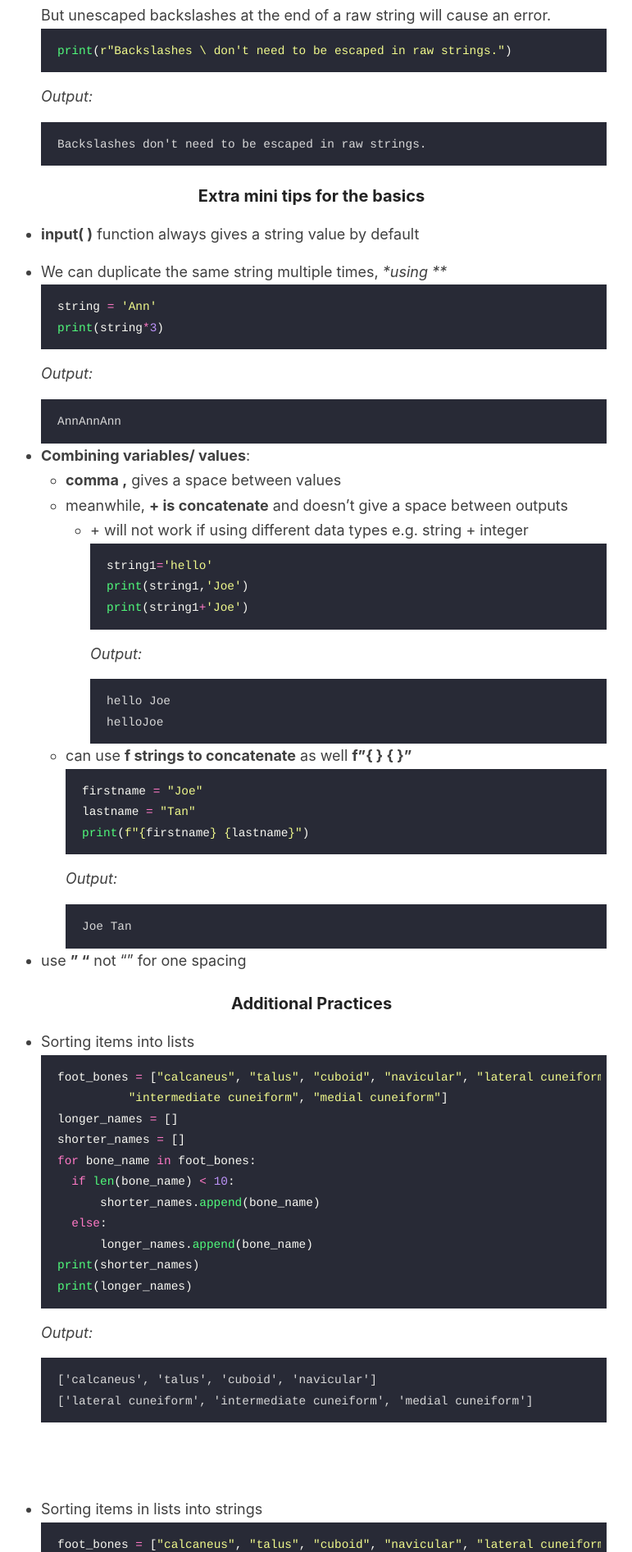
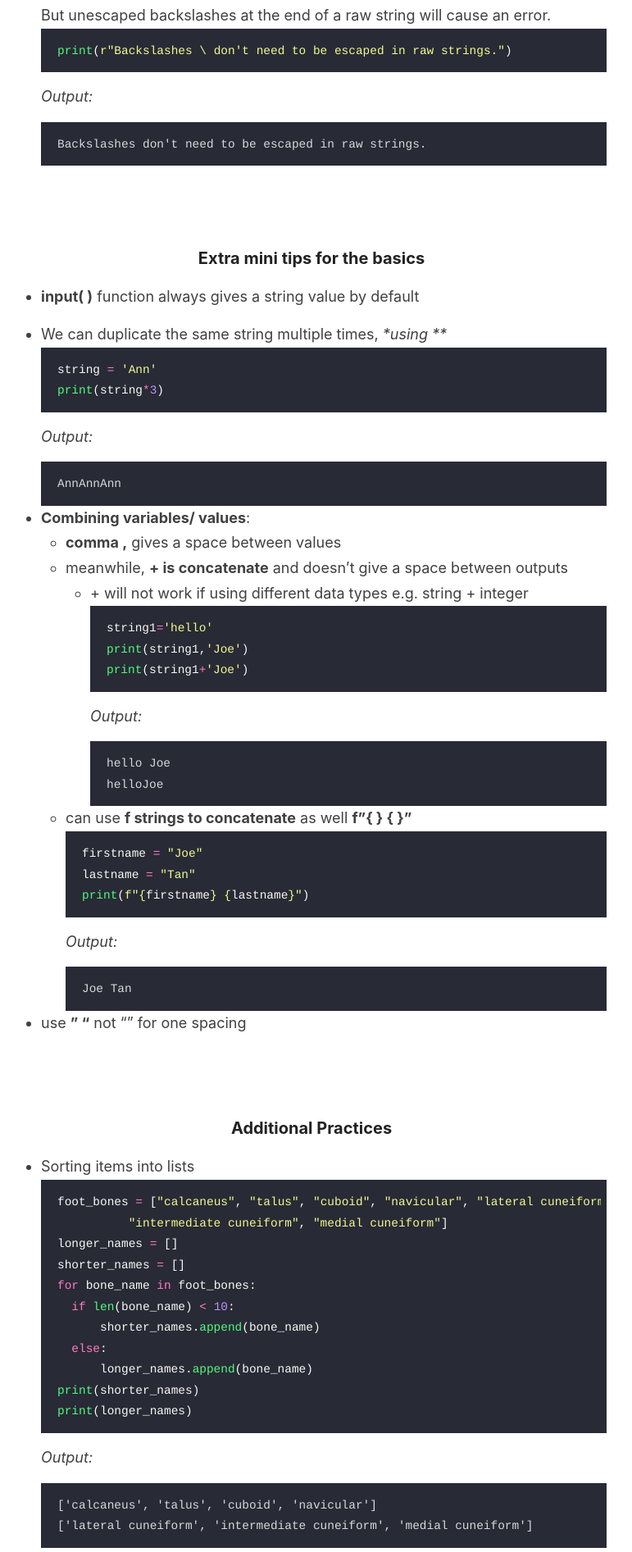
Before and after one commit to liawbeile/liawbeile.github.io, a Jekyll site: the page built from _posts/2021-4-3-april3.md, in a window 1280 px wide. Shown: the part 1944-3837 px from the top of the page at 82% size, without its empty margins (260-1031 px from the left). Built offline with Jekyll 4.4.1, drawn with Linux system fonts in a browser that asks for light colours.

Commit message:
upload post

````diff
--- a/_posts/2021-4-3-april3.md
+++ b/_posts/2021-4-3-april3.md
@@ -80,6 +80,8 @@ print(r"Backslashes \ don't need to be escaped in raw strings.")
 Backslashes don't need to be escaped in raw strings.
 ```
 
+<br/><br/>
+
 ### Extra mini tips for the basics
 
 - **input( )** function always gives a string value by default
@@ -121,6 +123,8 @@ Joe Tan
 
 - use **" "** not "" for one spacing
 
+<br/><br/>
+
 ### Additional Practices
 
 - Sorting items into lists
@@ -142,8 +146,6 @@ print(longer_names)
 ['calcaneus', 'talus', 'cuboid', 'navicular']
 ['lateral cuneiform', 'intermediate cuneiform', 'medial cuneiform']
 ```
-
-<br/><br/>
 
 - Sorting items in lists into strings
 ```python
@@ -170,8 +172,6 @@ intermediate cuneiform
 medial cuneiform
 ```
 
-<br/><br/>
-
 - Using \n and \t escape characters
 ```python
 print("Twinkle, twinkle, little star, \n\tHow I wonder what you are! \n\t\tUp above the world so high, \n\t\tLike a diamond in the sky. \nTwinkle, twinkle, little star, \n\tHow I wonder what you are!")
````
